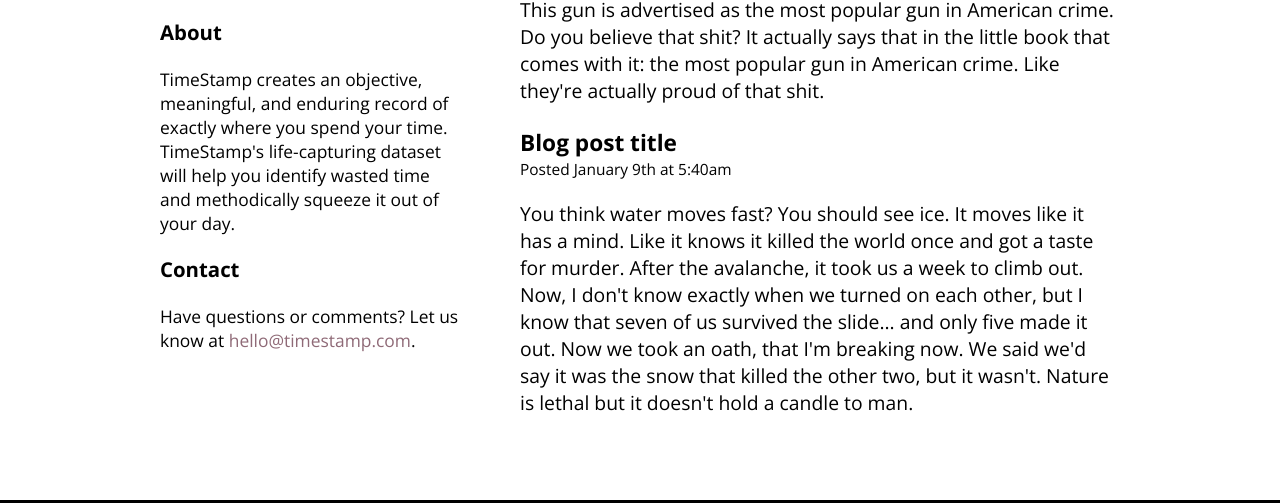
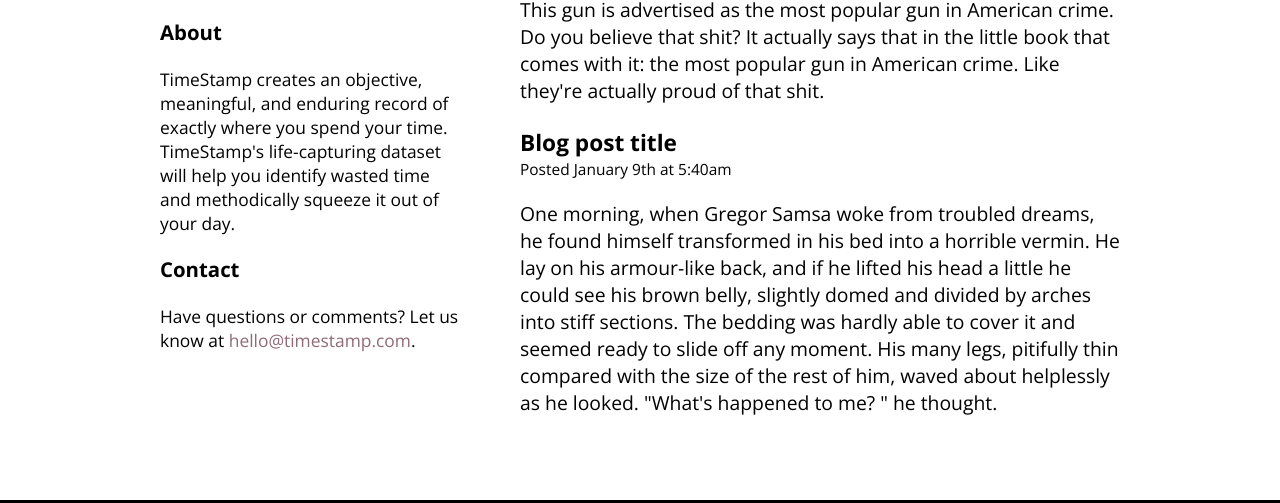
Before and after one commit to ahussain3/TimeStamp-LandingSite, a plain HTML site: page index.html in a window 1280 px wide. Shown: the part 833-1336 px from the top of the page. Drawn offline with nearby package versions, Linux system fonts and the light colour scheme.

Commit message:
Filled in dummy text

```diff
--- a/index.html
+++ b/index.html
@@ -37,7 +37,7 @@
                 <div>
                     <h3>Blog post title</h3>
                     <h4>Posted January 9th at 5:40am</h4>
-                    <p>You think water moves fast? You should see ice. It moves like it has a mind. Like it knows it killed the world once and got a taste for murder. After the avalanche, it took us a week to climb out. Now, I don't know exactly when we turned on each other, but I know that seven of us survived the slide... and only five made it out. Now we took an oath, that I'm breaking now. We said we'd say it was the snow that killed the other two, but it wasn't. Nature is lethal but it doesn't hold a candle to man.</p>
+                    <p>One morning, when Gregor Samsa woke from troubled dreams, he found himself transformed in his bed into a horrible vermin. He lay on his armour-like back, and if he lifted his head a little he could see his brown belly, slightly domed and divided by arches into stiff sections. The bedding was hardly able to cover it and seemed ready to slide off any moment. His many legs, pitifully thin compared with the size of the rest of him, waved about helplessly as he looked. "What's happened to me? " he thought.</p>
                 </div>
             </div>
         </div>
```
